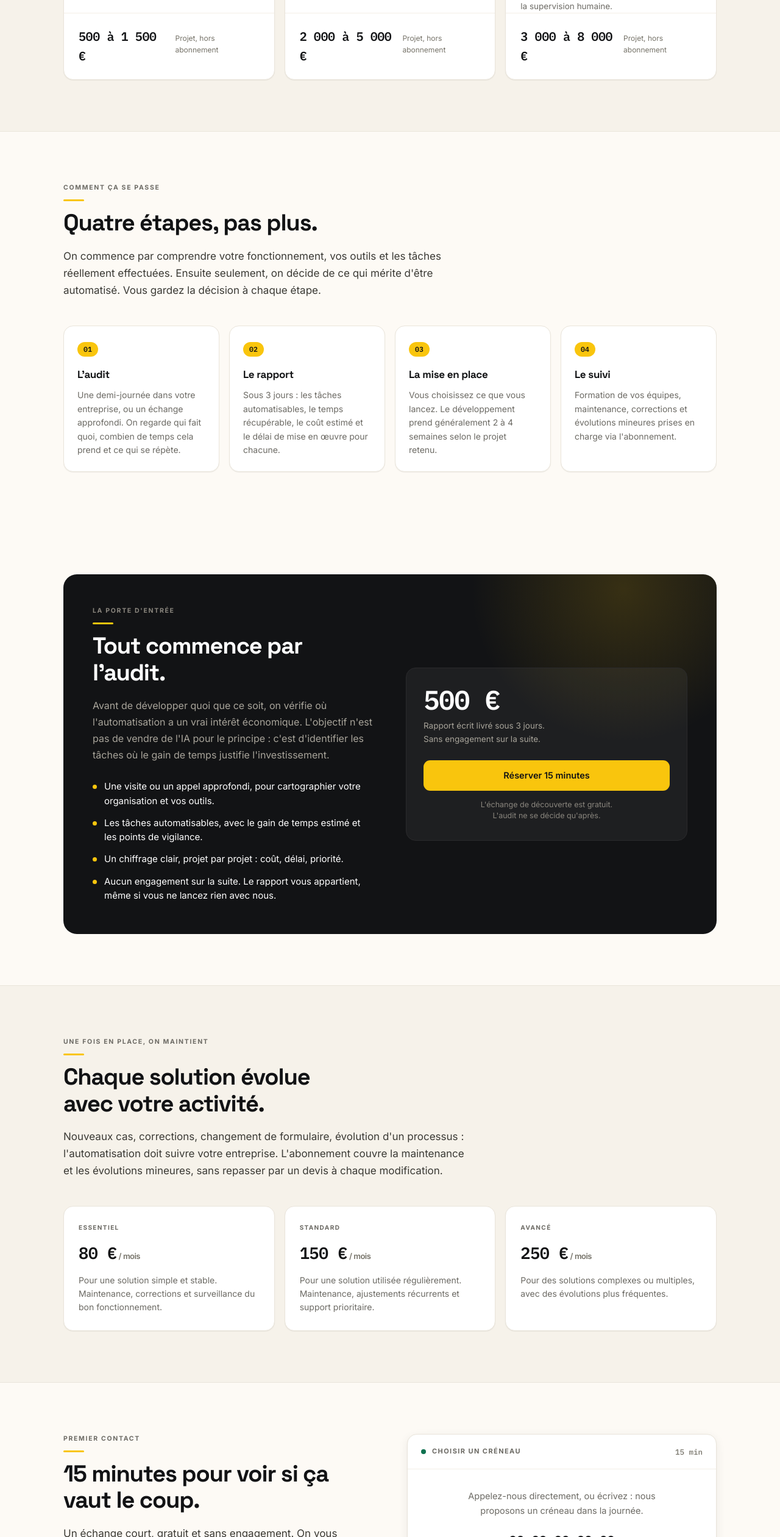
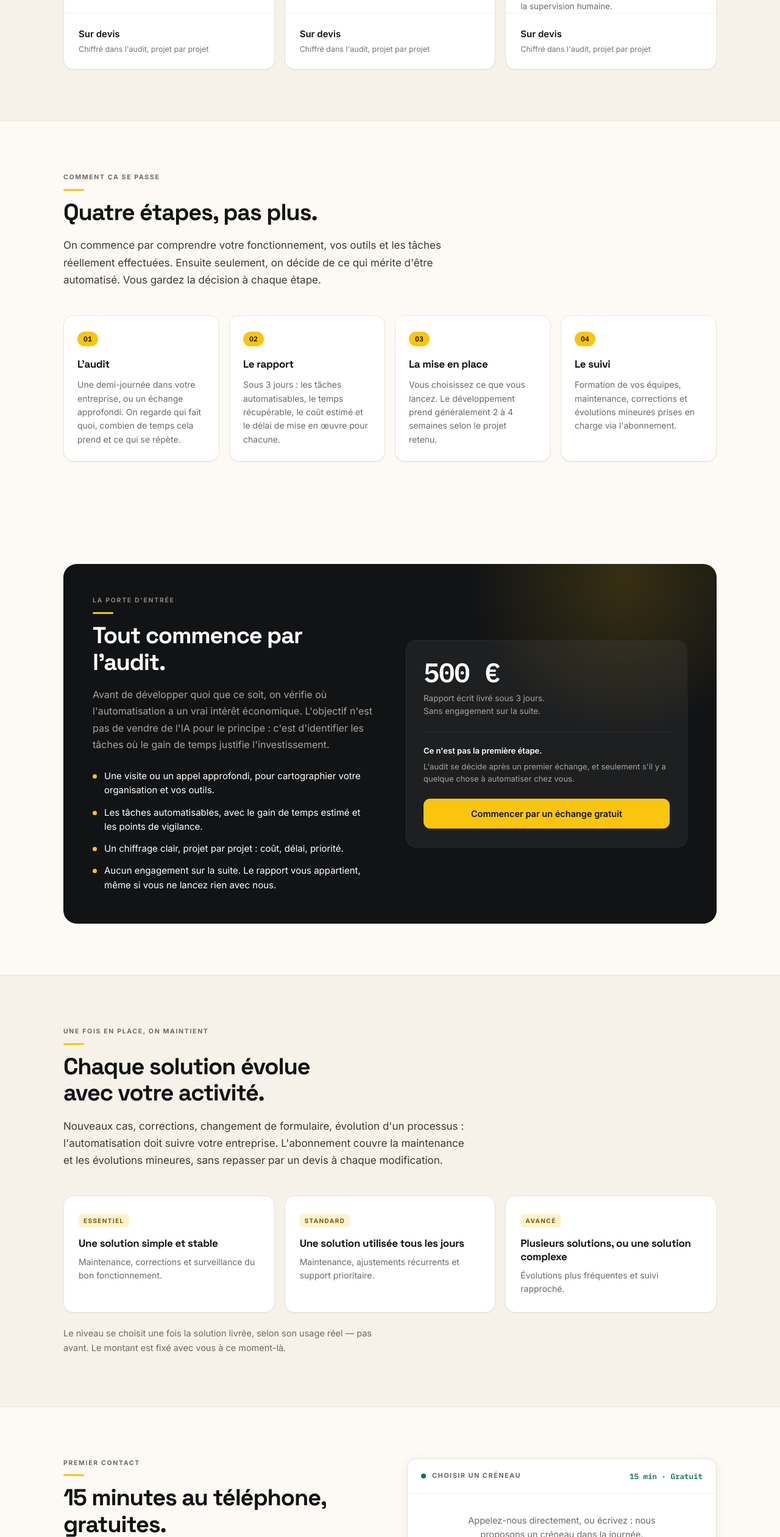
Before and after one commit to jazamehdipro-arch/spyke-site, a plain HTML site: page index.html in a window 1280 px wide. Shown: the part 2935-5456 px from the top of the page at 61% size. Drawn offline with Linux system fonts and the light colour scheme.

Commit message:
Retirer les prix, et séparer l'échange gratuit de l'audit payant
Les montants des projets et de l'abonnement disparaissent de la page. Ils se
discutent après l'audit, quand on sait ce qu'on construit : affichés en vitrine,
ils faisaient comparer des fourchettes plutôt que décrocher le téléphone.

Surtout, l'encadré de l'audit portait le bouton « Réserver 15 minutes » juste
sous « 500 € ». Un visiteur en concluait que le premier échange est payant — et
ne le réservait pas. Le bouton dit maintenant ce qu'il fait, l'encadré annonce
que l'audit n'est pas la première étape, et la section de réservation porte la
mise au point en toutes lettres : l'appel est gratuit, l'audit vient après et
coûte 500 €.

```diff
--- a/index.html
+++ b/index.html
@@ -154,7 +154,7 @@
           </p>
           <p class="ex">200 factures traitées à la main : <b>15 h par mois ramenées à 1 h.</b></p>
           <p class="pour"><b>Pour qui</b>Les entreprises qui ont déjà repéré une tâche répétitive et bien délimitée. C'est souvent le meilleur point de départ.</p>
-          <div class="prix"><b>500 à 1 500 €</b><span>Projet, hors abonnement</span></div>
+          <div class="prix"><b>Sur devis</b><span>Chiffré dans l'audit, projet par projet</span></div>
         </article>
 
         <article class="offre">
@@ -169,7 +169,7 @@
           </p>
           <p class="ex">300 pages de procédures : <b>temps de recherche divisé par 10.</b></p>
           <p class="pour"><b>Pour qui</b>Les entreprises avec beaucoup de documentation interne, où les équipes perdent du temps à chercher une information qui existe déjà.</p>
-          <div class="prix"><b>2 000 à 5 000 €</b><span>Projet, hors abonnement</span></div>
+          <div class="prix"><b>Sur devis</b><span>Chiffré dans l'audit, projet par projet</span></div>
         </article>
 
         <article class="offre">
@@ -184,7 +184,7 @@
           </p>
           <p class="ex">40 demandes par jour : <b>jusqu'à 30 h par semaine libérées.</b></p>
           <p class="pour"><b>Pour qui</b>Les entreprises qui reçoivent un volume soutenu de demandes répétitives et veulent en automatiser le premier niveau sans perdre la supervision humaine.</p>
-          <div class="prix"><b>3 000 à 8 000 €</b><span>Projet, hors abonnement</span></div>
+          <div class="prix"><b>Sur devis</b><span>Chiffré dans l'audit, projet par projet</span></div>
         </article>
       </div>
     </div>
@@ -250,8 +250,12 @@
           <div class="box">
             <div class="p">500 €</div>
             <div class="s">Rapport écrit livré sous 3 jours.<br>Sans engagement sur la suite.</div>
-            <a class="btn or" href="#reserver">Réserver 15 minutes</a>
-            <div class="free">L'échange de découverte est gratuit.<br>L'audit ne se décide qu'après.</div>
+            <div class="free">
+              <b>Ce n'est pas la première étape.</b>
+              L'audit se décide après un premier échange, et seulement s'il y a
+              quelque chose à automatiser chez vous.
+            </div>
+            <a class="btn or" href="#reserver">Commencer par un échange gratuit</a>
           </div>
         </div>
       </div>
@@ -273,20 +277,25 @@
       <div class="abos">
         <article class="abo">
           <div class="t">Essentiel</div>
-          <div class="p">80 €<em> / mois</em></div>
-          <p>Pour une solution simple et stable. Maintenance, corrections et surveillance du bon fonctionnement.</p>
+          <h3>Une solution simple et stable</h3>
+          <p>Maintenance, corrections et surveillance du bon fonctionnement.</p>
         </article>
         <article class="abo">
           <div class="t">Standard</div>
-          <div class="p">150 €<em> / mois</em></div>
-          <p>Pour une solution utilisée régulièrement. Maintenance, ajustements récurrents et support prioritaire.</p>
+          <h3>Une solution utilisée tous les jours</h3>
+          <p>Maintenance, ajustements récurrents et support prioritaire.</p>
         </article>
         <article class="abo">
           <div class="t">Avancé</div>
-          <div class="p">250 €<em> / mois</em></div>
-          <p>Pour des solutions complexes ou multiples, avec des évolutions plus fréquentes.</p>
+          <h3>Plusieurs solutions, ou une solution complexe</h3>
+          <p>Évolutions plus fréquentes et suivi rapproché.</p>
         </article>
       </div>
+
+      <p class="apres">
+        Le niveau se choisit une fois la solution livrée, selon son usage réel —
+        pas avant. Le montant est fixé avec vous à ce moment-là.
+      </p>
     </div>
   </section>
 
@@ -295,23 +304,31 @@
     <div class="wrap rdv">
       <div>
         <span class="kicker">Premier contact</span>
-        <h2>15 minutes pour voir si ça vaut le coup.</h2>
+        <h2>15 minutes au téléphone, gratuites.</h2>
         <p class="lead">
-          Un échange court, gratuit et sans engagement. On vous explique ce que
-          nous faisons, vous nous décrivez votre fonctionnement, et on vous dit
-          honnêtement s'il y a quelque chose à automatiser chez vous — ou non.
+          C'est le point de départ, et il ne coûte rien. Un appel de quinze
+          minutes : on vous explique ce que nous faisons, vous nous décrivez
+          votre fonctionnement, et on vous dit honnêtement s'il y a quelque chose
+          à automatiser chez vous — ou non.
         </p>
+
+        <p class="pasaudit">
+          <b>Ce n'est pas l'audit.</b> L'audit, c'est l'étape d'après : une
+          demi-journée chez vous et un rapport chiffré, facturé 500 €. Vous ne le
+          lancez que si cet échange a montré que ça en valait la peine.
+        </p>
+
         <ul class="quoi">
           <li>Vous décrivez les tâches qui vous prennent le plus de temps.</li>
           <li>On vous dit lesquelles sont automatisables, et lesquelles ne le sont pas.</li>
-          <li>Si rien ne justifie un audit, on vous le dit tout de suite.</li>
-          <li>Aucun commercial, aucune relance. Vous rappelez si vous voulez avancer.</li>
+          <li>Si rien ne justifie un audit chez vous, on vous le dit tout de suite.</li>
+          <li>Aucun commercial, aucune relance. Vous recontactez si vous voulez avancer.</li>
         </ul>
       </div>
 
       <div class="agenda">
         <div class="h">
-          <i></i><b>Choisir un créneau</b><span>15 min</span>
+          <i></i><b>Choisir un créneau</b><span class="gratuit">15 min · Gratuit</span>
         </div>
         <!-- L'outil de prise de rendez-vous se loge ici. Tant qu'il n'est pas
              branché, la section ne laisse pas un trou : elle donne le numéro et
--- a/style.css
+++ b/style.css
@@ -183,11 +183,9 @@ nav a:hover{color:var(--ink)}
   margin-top:auto;padding:22px 24px;border-top:1px solid var(--line-2);
   display:flex;align-items:baseline;gap:9px;
 }
-.offre .prix b{
-  font-family:var(--mono);font-size:20px;font-weight:600;color:var(--ink);
-  font-variant-numeric:tabular-nums;letter-spacing:-.02em;
-}
-.offre .prix span{font-size:12px;color:var(--faint)}
+.offre .prix{flex-direction:column;align-items:flex-start;gap:4px}
+.offre .prix b{font-size:15px;font-weight:600;color:var(--ink)}
+.offre .prix span{font-size:12.5px;color:var(--faint);line-height:1.5}
 
 /* ---------------------------------------------------------------- déroulé */
 
@@ -227,26 +225,41 @@ nav a:hover{color:var(--ink)}
   letter-spacing:-.03em;line-height:1;
 }
 .audit .box .s{font-size:13.5px;color:var(--on-ink-2);margin-top:10px}
-.audit .box .btn{margin-top:24px;width:100%;text-align:center}
+.audit .box .btn{margin-top:22px;width:100%;text-align:center}
 .audit .box .free{
-  font-size:12.5px;color:var(--on-ink-3);margin-top:14px;text-align:center;line-height:1.5;
+  font-size:13px;color:var(--on-ink-2);margin-top:22px;line-height:1.6;
+  padding-top:20px;border-top:1px solid var(--on-ink-line);
 }
+.audit .box .free b{display:block;color:var(--on-ink);font-weight:600;margin-bottom:5px}
 
 /* ------------------------------------------------------------- abonnement */
 
 .abos{display:grid;grid-template-columns:repeat(3,1fr);gap:16px;margin-top:44px}
 .abo{background:var(--card);border:1px solid var(--line);border-radius:var(--r);padding:26px 24px;box-shadow:var(--lift)}
-.abo .t{font-size:10px;font-weight:700;letter-spacing:.14em;text-transform:uppercase;color:var(--muted)}
-.abo .p{
-  font-family:var(--mono);font-size:27px;font-weight:600;color:var(--ink);
-  margin:12px 0 12px;letter-spacing:-.02em;font-variant-numeric:tabular-nums;
+.abo .t{
+  font-size:10px;font-weight:700;letter-spacing:.14em;text-transform:uppercase;
+  color:var(--yellow-ink);background:var(--yellow-tint);border-radius:6px;
+  padding:3px 8px;display:inline-block;
 }
-.abo .p em{font-style:normal;font-size:13px;color:var(--faint);font-family:var(--sans)}
+.abo h3{font-size:17px;line-height:1.3;margin:14px 0 9px}
 .abo p{font-size:14px;color:var(--muted);line-height:1.6}
+.apres{
+  margin-top:22px;font-size:14.5px;color:var(--muted);line-height:1.65;max-width:58ch;
+}
 
 /* -------------------------------------------------------------- réservation */
 
 .rdv{display:grid;grid-template-columns:1fr 1fr;gap:56px;align-items:start}
+/* La confusion à éviter : l'appel de quinze minutes est gratuit, l'audit est
+   facturé. Un prospect qui croit que le premier contact coûte 500 € ne
+   décroche pas. Le rappel est donc écrit, pas sous-entendu. */
+.pasaudit{
+  margin-top:22px;padding:16px 18px;background:var(--won-tint);
+  border:1px solid var(--won-line);border-radius:var(--r-s);
+  font-size:14.5px;color:var(--body);line-height:1.6;max-width:56ch;
+}
+.pasaudit b{color:var(--won);font-weight:600}
+
 .rdv .quoi{display:grid;gap:13px;margin-top:26px;list-style:none}
 .rdv .quoi li{display:flex;gap:12px;font-size:15px;color:var(--body);line-height:1.55}
 .rdv .quoi li::before{
@@ -264,6 +277,7 @@ nav a:hover{color:var(--ink)}
 .agenda .h i{width:8px;height:8px;border-radius:50%;background:var(--won);display:block}
 .agenda .h b{font-size:11px;font-weight:700;letter-spacing:.13em;text-transform:uppercase;color:var(--muted)}
 .agenda .h span{margin-left:auto;font-family:var(--mono);font-size:12.5px;color:var(--faint)}
+.agenda .h .gratuit{color:var(--won);font-weight:600}
 /* L'outil de prise de rendez-vous vient se loger ici. Tant qu'il n'est pas
    branché, on ne laisse pas un trou : on donne le numéro et l'adresse. */
 #reservation-embed{min-height:300px}
```
